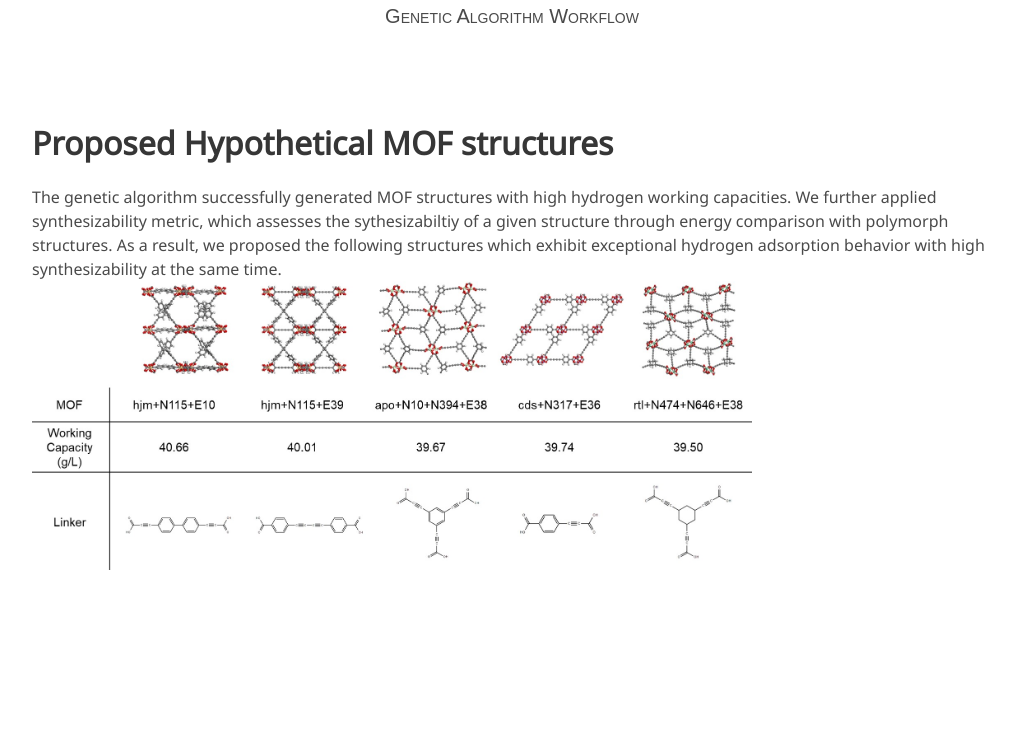
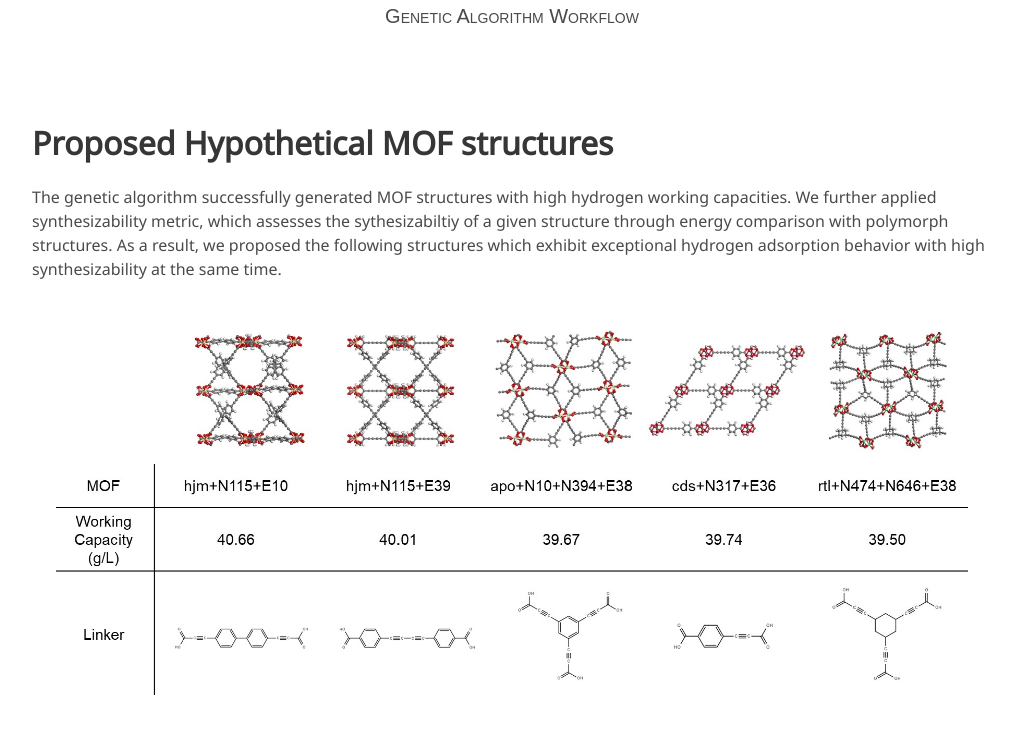
Before and after one commit to parkjunkil/Genetic_Algorithm, a plain HTML site: page index.html in a window 1280 px wide. Shown: the part 1485-2235 px from the top of the page, without its empty margins (128-1143 px from the left). Before the commit the page ends 2103 px from the top, so only its background shows below. Drawn offline with nearby package versions, Linux system fonts and the light colour scheme; some icons are missing; a web font is replaced by a local one.

Commit message:
Update index.html

```diff
--- a/index.html
+++ b/index.html
@@ -181,8 +181,15 @@
          The genetic algorithm successfully generated MOF structures with high hydrogen working capacities. We further applied synthesizability metric, which assesses the sythesizabiltiy of a given structure through energy comparison with polymorph structures.
          As a result, we proposed the following structures which exhibit exceptional hydrogen adsorption behavior with high synthesizability at the same time.
         </p>
-        <img align="center" width="75%" src="./docs/objects/structures.png">
       </div>
      </div>
     </div>
 </section>
+
+<section class="hero teaser">
+  <div class="container is-max-desktop">
+    <div class="hero-body">
+      <img src="./docs/objects/structures.png">
+    </div>
+  </div>
+</section>
```
